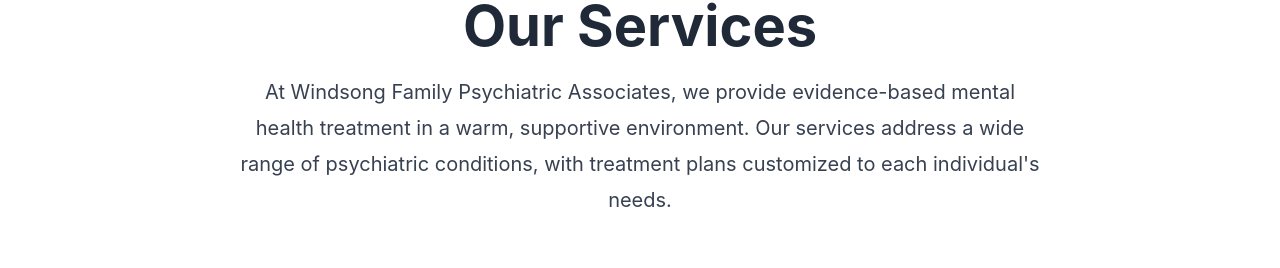
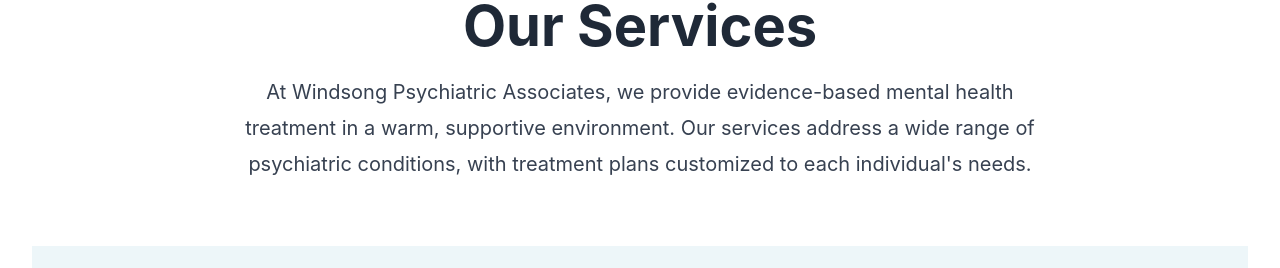
Before and after one commit to Brandi-Kinard/windsong-psychiatric, a React (Vite) app: page /services in a window 1280 px wide. Shown: the part 188-456 px from the top of the page. Built offline with nearby package versions, Linux system fonts and the light colour scheme.

Commit message:
Update practice name from Windsong Family Psychiatric   Associates to Windsong Psychiatric Associates on Services page

```diff
--- a/src/components/ServicesPage.jsx
+++ b/src/components/ServicesPage.jsx
@@ -158,7 +158,7 @@
         <div className="services-hero-content">
           <h1 className="services-hero-title">Our Services</h1>
           <p className="services-hero-subtitle">
-            At Windsong Family Psychiatric Associates, we provide evidence-based mental health
+            At Windsong Psychiatric Associates, we provide evidence-based mental health
             treatment in a warm, supportive environment. Our services address a wide range of
             psychiatric conditions, with treatment plans customized to each individual's needs.
           </p>
```
